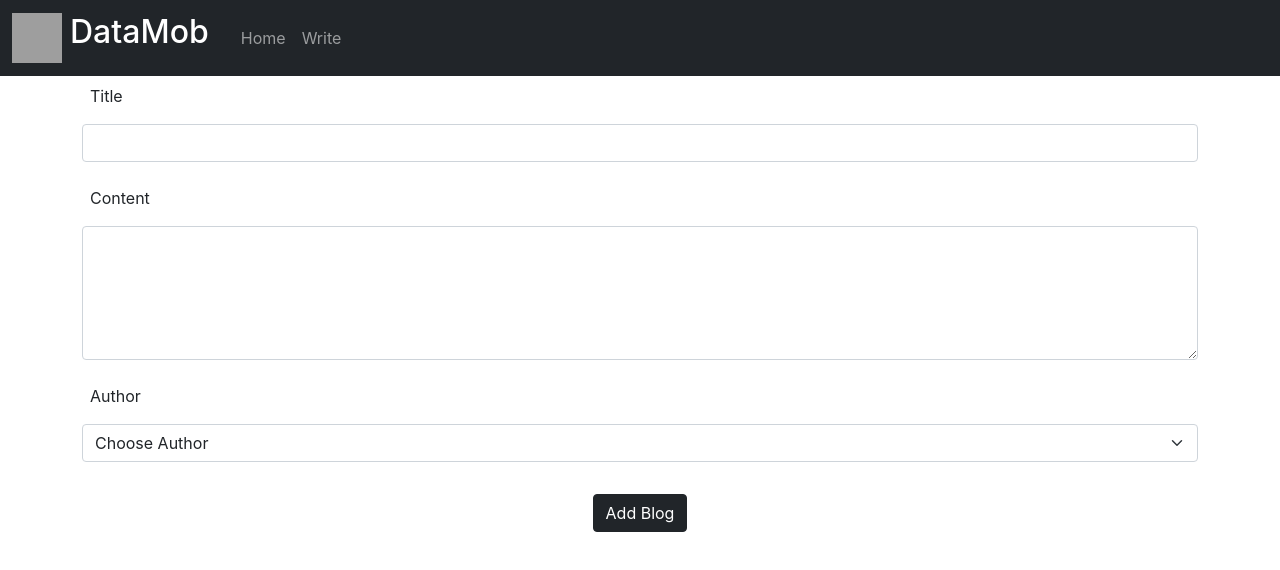
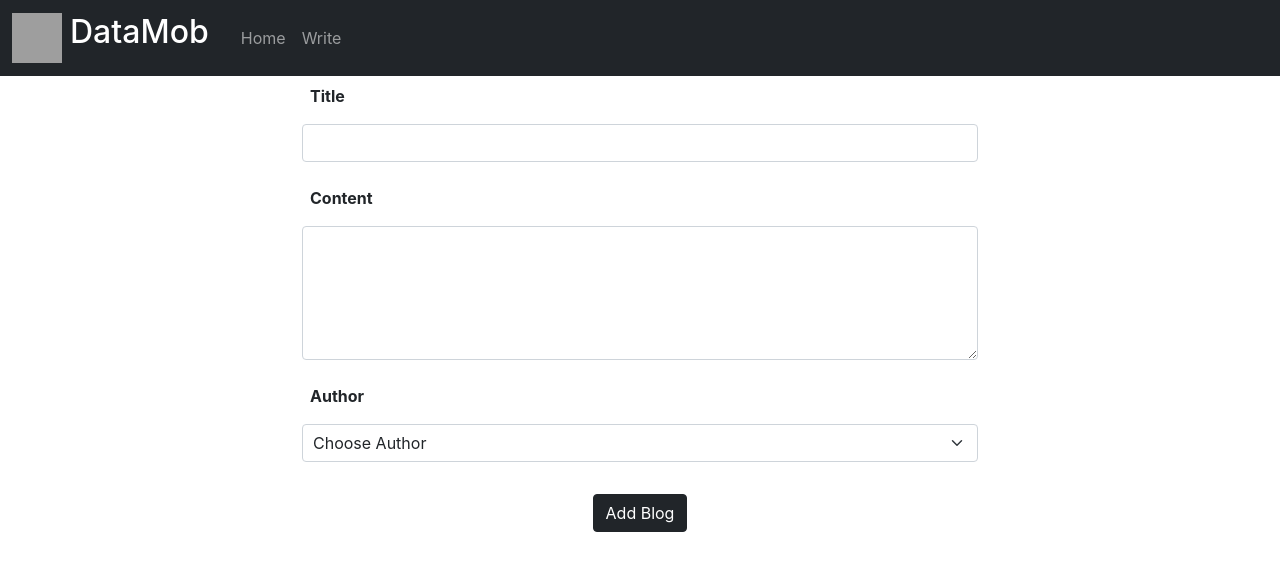
Before and after one commit to Dimuthu-10/blog-site, a React (Create React App) app: page /newBlog in a window 1280 px wide. Shown: the top 570 px of the page. Built offline with nearby package versions, Linux system fonts and the light colour scheme; grey boxes are pictures that could not be loaded.

Commit message:
add some styles to form

```diff
--- a/src/index.css
+++ b/src/index.css
@@ -22,3 +22,28 @@
 .item a{
   text-decoration: none;
 }
+
+/* form */
+.create{
+  margin: 0 auto;
+  text-align: center;
+  max-width: 700px;
+}
+.create label{
+  display: block;
+  text-align: left;
+}
+.title{
+  font-weight: bold;
+}
+
+.create input, .create textarea, .create select {
+  width: 100%;
+  padding: 6px 10px;
+  box-sizing: border-box;
+  display: block;
+}
+
+.create button{
+  cursor: pointer;
+}
```
